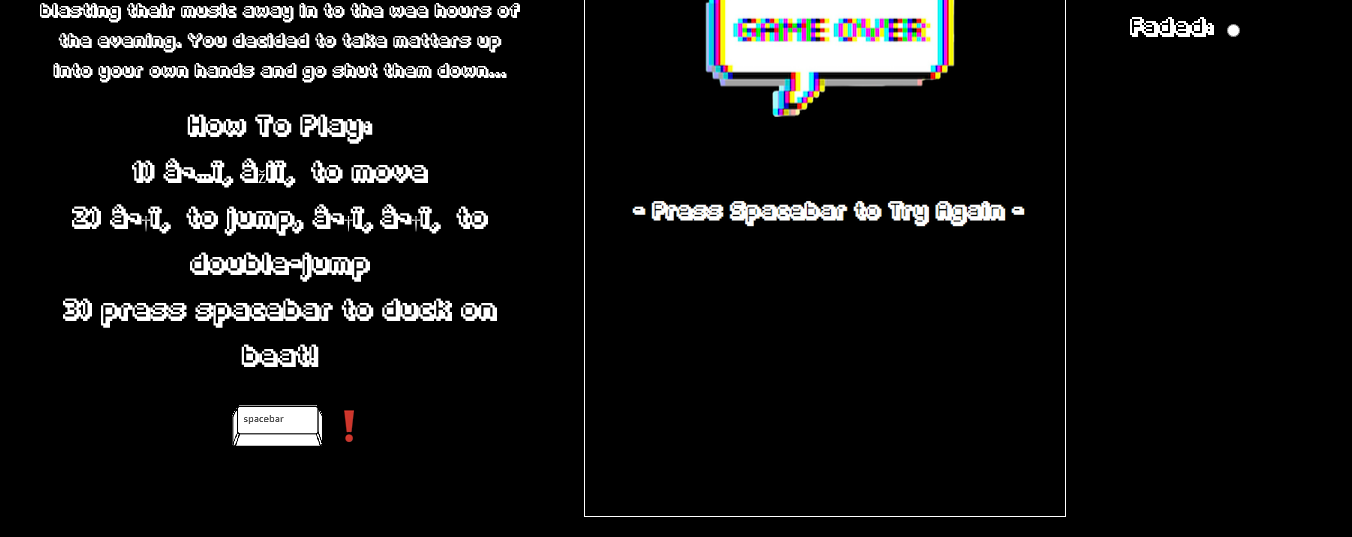
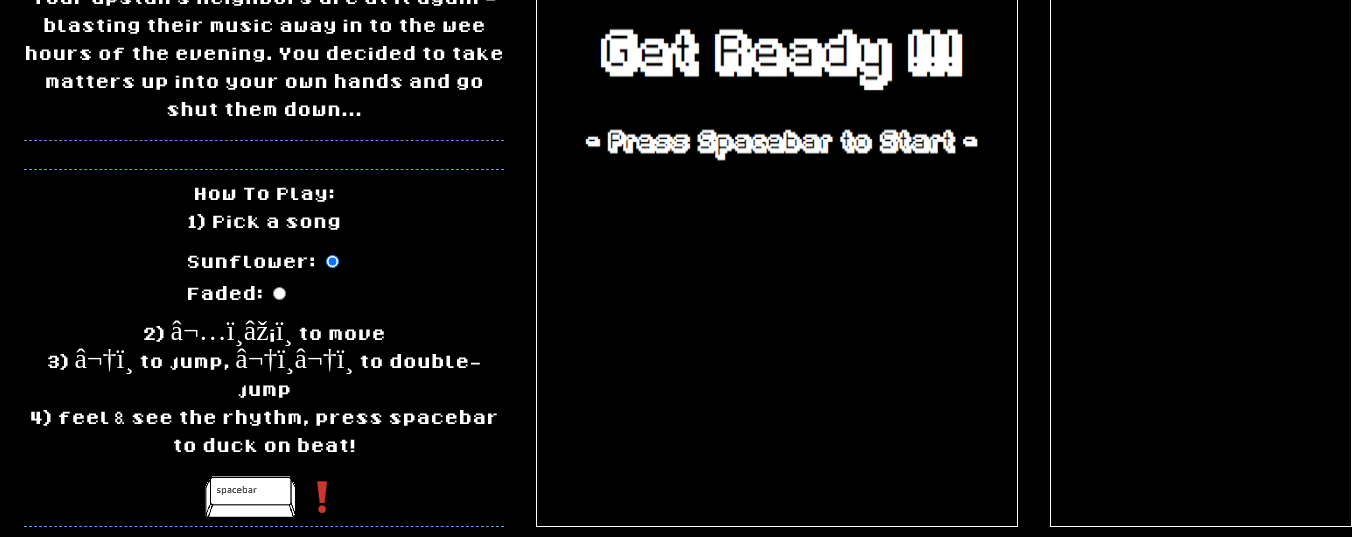
Before and after one commit to sophiacheungshc/turn_it_down, a website built with webpack: page index.html in a window 1280 px wide. Shown: the part 165-702 px from the top of the page, 1352 px wide, since content can reach past the window. Built offline with Linux system fonts and the light colour scheme.

Commit message:
Fix styling for rules

```diff
--- a/app.css
+++ b/app.css
@@ -1,6 +1,11 @@
 @font-face {
   font-family: retroFont;
   src: url(fipps-regular.otf);
+}
+
+@font-face {
+  font-family: regFont;
+  src: url(8-Bit\ Madness.ttf);
 }
 
 canvas {
@@ -14,7 +19,7 @@ body .flash {
 }
 
 body {
-    width: auto;
+    width: 1020px;
     background-color: #000;
     display: flex;
     flex-direction: column;
@@ -27,25 +32,42 @@ main {
 }
 
 main > * {
-    margin: 2rem;
+    margin: 1rem;
 }
 
 p {
     text-align: center;
-    font-size: 12px;
-    font-family: retroFont;
-    color: white;
+    font-size: 28px;
+    line-height: 28px;
 }
 
 .rules {
     width: 480px;
     min-width: 480px;
+    font-size: 28px;
+    font-family: regFont;
+    color: white;
+    display: flex;
+    flex-direction: column;
+    align-items: center;
 }
 
 #instructions {
-    font-size: 18px;
+    font-size: 28px;
+    display: flex;
+    flex-direction: column;
+    align-items: center;
+    line-height: 2rem;
+    border-top: 1px dashed cornflowerblue;
+    border-bottom: 1px dashed cornflowerblue;
+    width: inherit;
 }
-h1 {
+
+#instructions p {
+    margin: 10px 0;
+}
+
+.rules h1 {
     font-family: retroFont;
     color: white;
     display: block;
@@ -55,15 +77,11 @@ h1 {
     height: 5rem;
     width: fit-content;
     justify-self: center;
-}
-
-#spacebar {
-    margin-left: 11rem;
+    letter-spacing: 5px;
+    font-weight: 100;
 }
 
 h3 {
-    font-family: retroFont;
-    color: white;
     display: block;
     font-size: 12px;
     text-align: center;
@@ -74,24 +92,33 @@ footer {
     display: flex;
     flex-direction: row;
     margin-bottom: 5px;
+    align-items: center;
+    padding: 0 10px;
 }
 
 #creator {
+    font-family: regFont;
     width: fit-content;
     margin: 0 1rem;
+    color: white;
+    font-size: 24px;
 }
 
 #github {
-    height: 30px;
-    width: 30px;
-    margin-right: 1rem;
+    transition: all .2s ease-in-out;
 }
 
 #github:hover {
     cursor: pointer;
+    transform: scale(1.1);
 }
 
-* {
-    color: white;
-    font-family: retroFont;
+.desc {
+    border-top: 1px dashed mediumpurple;
+    border-bottom: 1px dashed mediumpurple;
+    padding: 1rem 0;
 }
+
+input {
+    cursor: pointer;
+}
--- a/index.html
+++ b/index.html
@@ -9,37 +9,44 @@
     <main>
         <div class="rules">
             <h1>Turn It Down</h1>
-            <p>
+            <p class="desc">
                 Your upstairs neighbors are at it again - blasting their music away in to the wee hours of the evening.
                 You decided to take matters up into your own hands and go shut them down...
             </p>
-            <p id="instructions">
-                How To Play:
-                <br>
-                1) ⬅️➡️ to move
-                <br>
-                2) ⬆️ to jump, ⬆️⬆️ to double-jump
-                <br>
-                3) press spacebar to duck on beat!
-            </p>
-            <img src="img/spacebar.png" alt="" id="spacebar">
+            <div id="instructions">
+                <p>
+                    How To Play:
+                    <br>
+                    1) Pick a song
+                </p>
+                <div class="songs-select">
+                    <label>Sunflower:
+                        <input type="radio" name="song" id="sunflower-song" value="sunflower" checked>
+                    </label>
+                    <br>
+                    <label>Faded:
+                        <input type="radio" name="song" value="faded" >
+                    </label>
+                </div>
+                <p>
+                    2) ⬅️➡️ to move
+                    <br>
+                    3) ⬆️ to jump, ⬆️⬆️ to double-jump
+                    <br>
+                    4) feel & see the rhythm, press spacebar to duck on beat!
+                </p>
+                <img src="img/spacebar.png" alt="" id="spacebar">
+            </div>
         </div>
         <canvas id="tid-game" height="640" width="480">
             Uh oh, your browser doesn't support HTML5! :(
         </canvas>
+        <canvas id="">
+
+        </canvas>
         <audio id="sunflower" src="audio/sunflower.mp3" type="audio/mpeg"></audio>
         <audio id="faded" src="audio/faded.mp3" type="audio/mpeg"></audio>
         <audio id="djsnake" src="audio/djsnake.mp3" type="audio/mpeg"></audio>
-        <div class="songs-select">
-            <h3>Pick a song:</h3>
-            <label>Sunflower:
-                <input type="radio" name="song" id="sunflower-song" value="sunflower" checked>
-            </label>
-            <br>
-            <label>Faded:
-                <input type="radio" name="song" value="faded" >
-            </label>
-        </div>
     </main>
 </body>
 
--- a/src/game.js
+++ b/src/game.js
@@ -63,7 +63,7 @@ export default class TurnItDown {
                 this.ducked = true;
                 setTimeout(() => {
                     this.ducked = false
-                }, 1500);
+                }, 15000);
             }
         } else {
             if (e.keyCode === 32) this.start();
@@ -127,6 +127,7 @@ export default class TurnItDown {
     }
 
     gameOver(){
+
         if ((this.song.onBeat() && !this.ducked) || this.player.y >= this.dimensions.height) {
         // if (this.player.y >= this.dimensions.height) {
             this.state.current = this.state.over;
--- a/src/platform.js
+++ b/src/platform.js
@@ -68,8 +68,8 @@ export default class Platform {
 
     moveTiles() {
         this.eachTileLine(function (tileLine) {
-            tileLine[0].y += 1.5;
-            tileLine[1].y += 1.5;
+            // tileLine[0].y += 1;
+            // tileLine[1].y += 1;
 
             const newTiles = this.randomTiles(100);
 
```
Also changed, not shown: 8-Bit Madness.ttf (added), dist/main.js.
